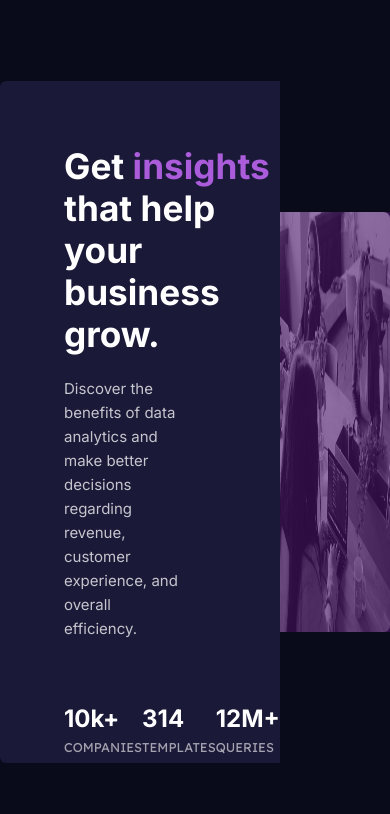
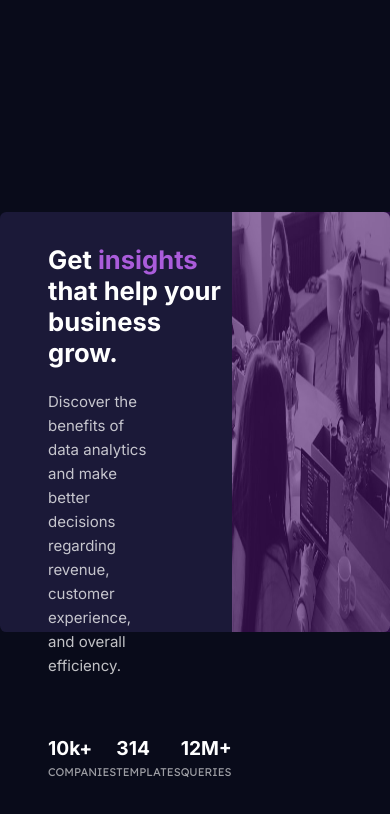
Before and after one commit to agusscript/stats-preview-card-component, a plain HTML site: page index.html in a window 390 px wide. Drawn offline with Linux system fonts and the light colour scheme.

Commit message:
Add media queries

```diff
--- a/styles.css
+++ b/styles.css
@@ -1,13 +1,13 @@
-@import url('https://fonts.googleapis.com/css2?family=Inter:wght@400;700&display=swap');    /*400,700*/
-@import url('https://fonts.googleapis.com/css2?family=Lexend+Deca&display=swap');           /*400*/
+@import url("https://fonts.googleapis.com/css2?family=Inter:wght@400;700&display=swap"); /*400,700*/
+@import url("https://fonts.googleapis.com/css2?family=Lexend+Deca&display=swap"); /*400*/
 
 :root {
-     --very-dark-blue: hsl(233, 47%, 7%);                     /* (main background) */
-    --Dark-desaturated-blue: hsl(244, 38%, 16%);               /* (card background)*/
-    --Soft-violet: hsl(277, 64%, 61%);                         /* (accent)*/
-    --White: hsl(0, 0%, 100%);                                 /* (main heading, stats)*/
-    --Slightly-transparent-white: hsla(0, 0%, 100%, 0.75);      /*(main paragraph)*/
-    --Slightly-transparent-white-2: hsla(0, 0%, 100%, 0.6);     /*(stat headings)*/
+  --very-dark-blue: hsl(233, 47%, 7%); /* (main background) */
+  --Dark-desaturated-blue: hsl(244, 38%, 16%); /* (card background)*/
+  --Soft-violet: hsl(277, 64%, 61%); /* (accent)*/
+  --White: hsl(0, 0%, 100%); /* (main heading, stats)*/
+  --Slightly-transparent-white: hsla(0, 0%, 100%, 0.75); /*(main paragraph)*/
+  --Slightly-transparent-white-2: hsla(0, 0%, 100%, 0.6); /*(stat headings)*/
 }
 
 body {
@@ -26,8 +26,8 @@ main {
 }
 
 .container {
-    max-width: 540px;
-    min-height: 420px;
+  width: 540px;
+  height: 420px;
   background-color: rgb(146, 145, 145);
   display: flex;
   flex-direction: column;
@@ -38,7 +38,7 @@ main {
 
 .title {
   color: var(--White);
-    font-family: 'Inter', sans-serif;
+  font-family: "Inter", sans-serif;
   font-size: 2.2rem;
   width: 80%;
   margin: 4rem 1rem 0 4rem;
@@ -49,7 +49,7 @@ main {
 }
 
 .description {
-    font-family: 'Inter', sans-serif;
+  font-family: "Inter", sans-serif;
   color: var(--Slightly-transparent-white);
   margin: 1.4rem 6rem 1rem 4rem;
   line-height: 1.5rem;
@@ -68,13 +68,13 @@ main {
   font-size: 1.5rem;
   color: var(--White);
   font-weight: bold;
-    font-family: 'Inter', sans-serif;
+  font-family: "Inter", sans-serif;
 }
 
 .stats p {
   color: var(--Slightly-transparent-white-2);
   font-size: 0.8rem;
-    font-family: 'Lexend Deca', sans-serif;
+  font-family: "Lexend Deca", sans-serif;
 }
 
 .img-container {
@@ -96,3 +96,51 @@ main {
   width: 100%;
   height: 100%;
 }
+
+@media (max-width: 900px) {
+  .title {
+    font-size: 2rem;
+    margin: 3rem 0.8rem 0 3rem;
+  }
+
+  .description {
+    margin: 1.4rem 5.4rem 1rem 3rem;
+  }
+
+  .stats {
+    margin-top: 2rem;
+    margin-left: 3rem;
+  }
+
+  .stats .num-stat {
+    font-size: 1.5rem;
+  }
+
+  .stats p {
+    font-size: 0.8rem;
+  }
+}
+
+@media (max-width: 760px) {
+    .title {
+      font-size: 1.6rem;
+      margin: 2rem 0.8rem 0 3rem;
+    }
+
+    .description {
+      margin: 1.4rem 4.8rem 1rem 3rem;
+    }
+
+    .stats {
+      margin-top: 2rem;
+      margin-left: 3rem;
+    }
+
+    .stats .num-stat {
+      font-size: 1.2rem;
+    }
+
+    .stats p {
+      font-size: 0.7rem;
+    }
+  }
```
Lines whose indentation alone changed are shown as unchanged.
